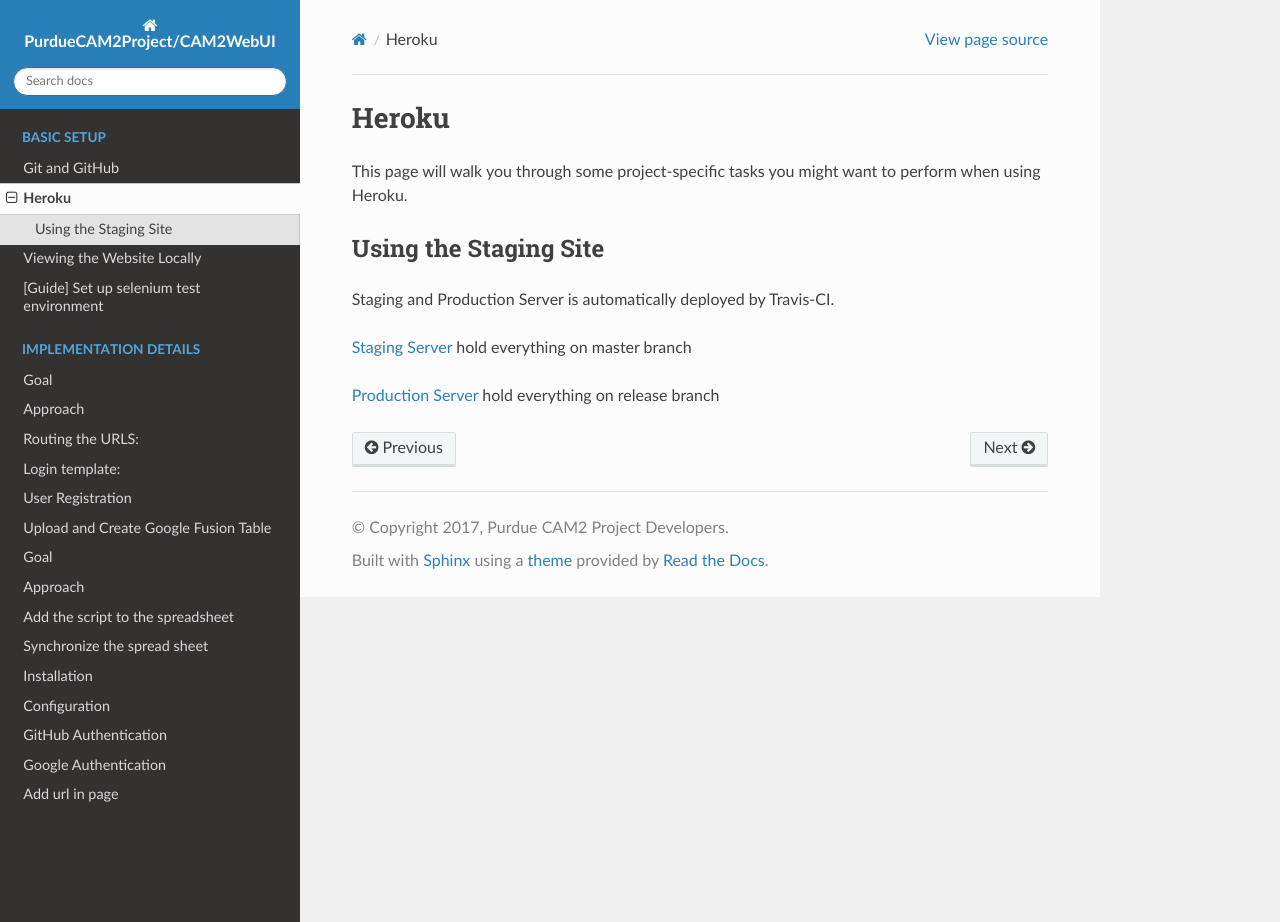
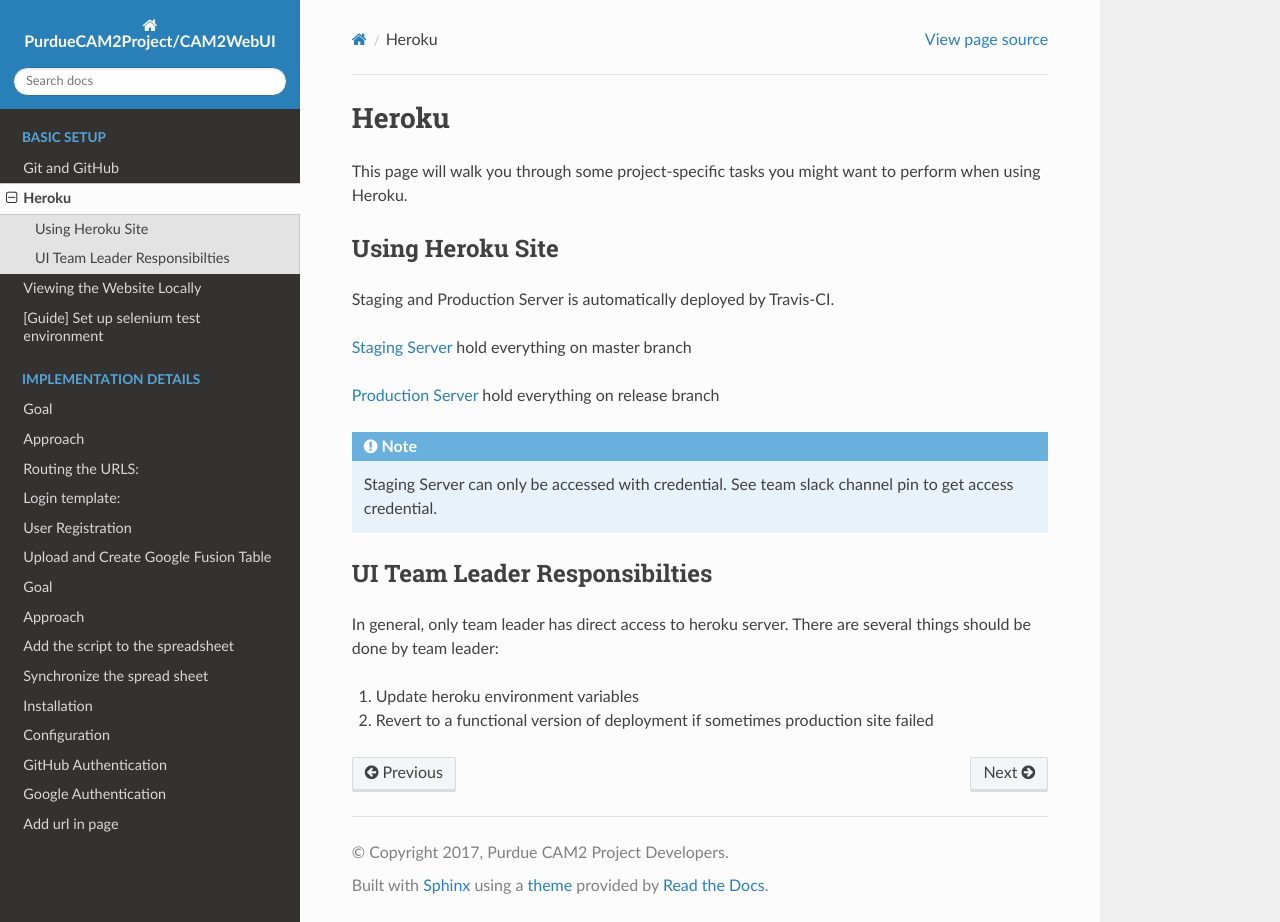
Before and after one commit to PurdueCAM2Project/CAM2WebUI, a Sphinx documentation site: the page built from docs/basicSetup/heroku.rst, in a window 1280 px wide and 922 px high. Built offline with Sphinx 7.4.7 and the Read the Docs theme 2.0.0, drawn with Linux system fonts in a browser that asks for light colours.

Commit message:
update index title and heroku documentation

```diff
--- a/docs/basicSetup/heroku.md
+++ /dev/null
@@ -1,11 +0,0 @@
-# Heroku
-
-This page will walk you through some project-specific tasks you might want to perform when using Heroku.
-
-## Using the Staging Site
-
-Staging and Production Server is automatically deployed by Travis-CI.
-
-[Staging Server](http://cam2webui-staging.herokuapp.com) hold everything on master branch
-
-[Production Server](https://www.cam2project.net/) hold everything on release branch
--- /dev/null
+++ b/docs/basicSetup/heroku.rst
@@ -0,0 +1,29 @@
+========
+Heroku
+========
+
+This page will walk you through some project-specific tasks you might want to perform when using Heroku.
+
+Using Heroku Site
+=================
+
+Staging and Production Server is automatically deployed by Travis-CI.
+
+`Staging Server`_ hold everything on master branch
+
+`Production Server`_ hold everything on release branch
+
+.. note::
+
+    Staging Server can only be accessed with credential. See team slack channel pin to get access credential.
+
+UI Team Leader Responsibilties
+===============================
+
+In general, only team leader has direct access to heroku server. There are several things should be done by team leader:
+
+#. Update heroku environment variables
+#. Revert to a functional version of deployment if sometimes production site failed
+
+.. _`Staging Server`: http://cam2webui-staging.herokuapp.com
+.. _`Production Server`: https://www.cam2project.net/
--- a/docs/index.rst
+++ b/docs/index.rst
@@ -22,6 +22,6 @@ Welcome to PurdueCAM2Project/CAM2WebUI's documentation!
 
 .. toctree::
    :glob:
-   :caption: Basic Setup
+   :caption: Test Setup
 
    test/*
```
